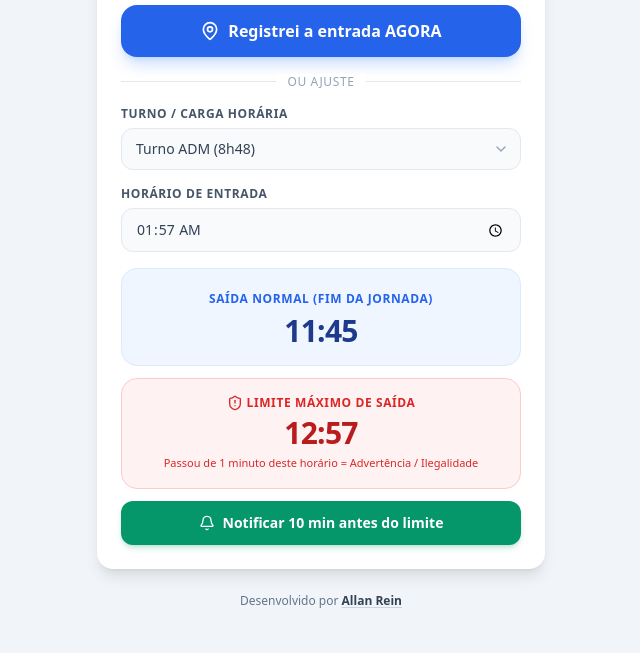
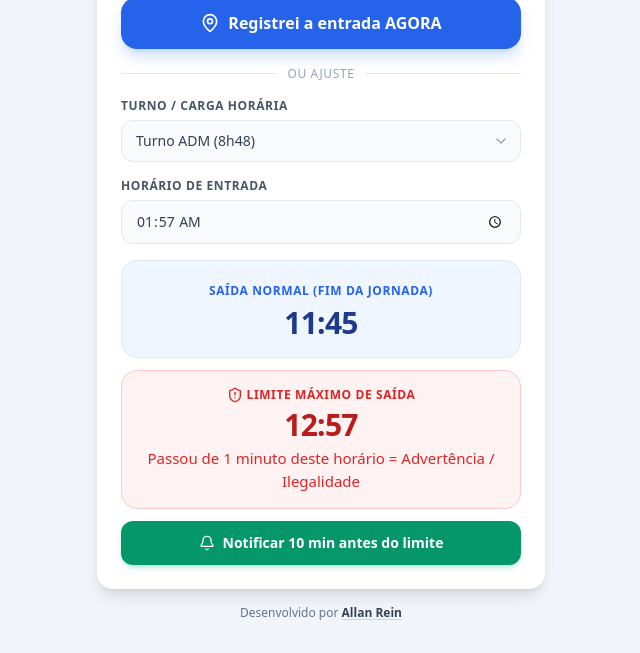
Before and after one commit to allanrein/PontoLimite, a plain HTML site: page index.html in a window 1280 px wide. Both pictures are taken after a click on the button "Registrei a entrada AGORA". Shown: the part 159-812 px from the top of the page, without its empty margins (319-959 px from the left). Drawn offline with nearby package versions, Linux system fonts and the light colour scheme.

Commit message:
Alteração tamanho da fonte do alerta de passar 1 minuto

```diff
--- a/index.html
+++ b/index.html
@@ -153,7 +153,7 @@
           >
             --:--
           </div>
-          <p class="text-[11px] text-red-600 font-medium">
+          <p class="text-[15px] text-red-600 font-medium">
             Passou de 1 minuto deste horário = Advertência / Ilegalidade
           </p>
         </div>
```
